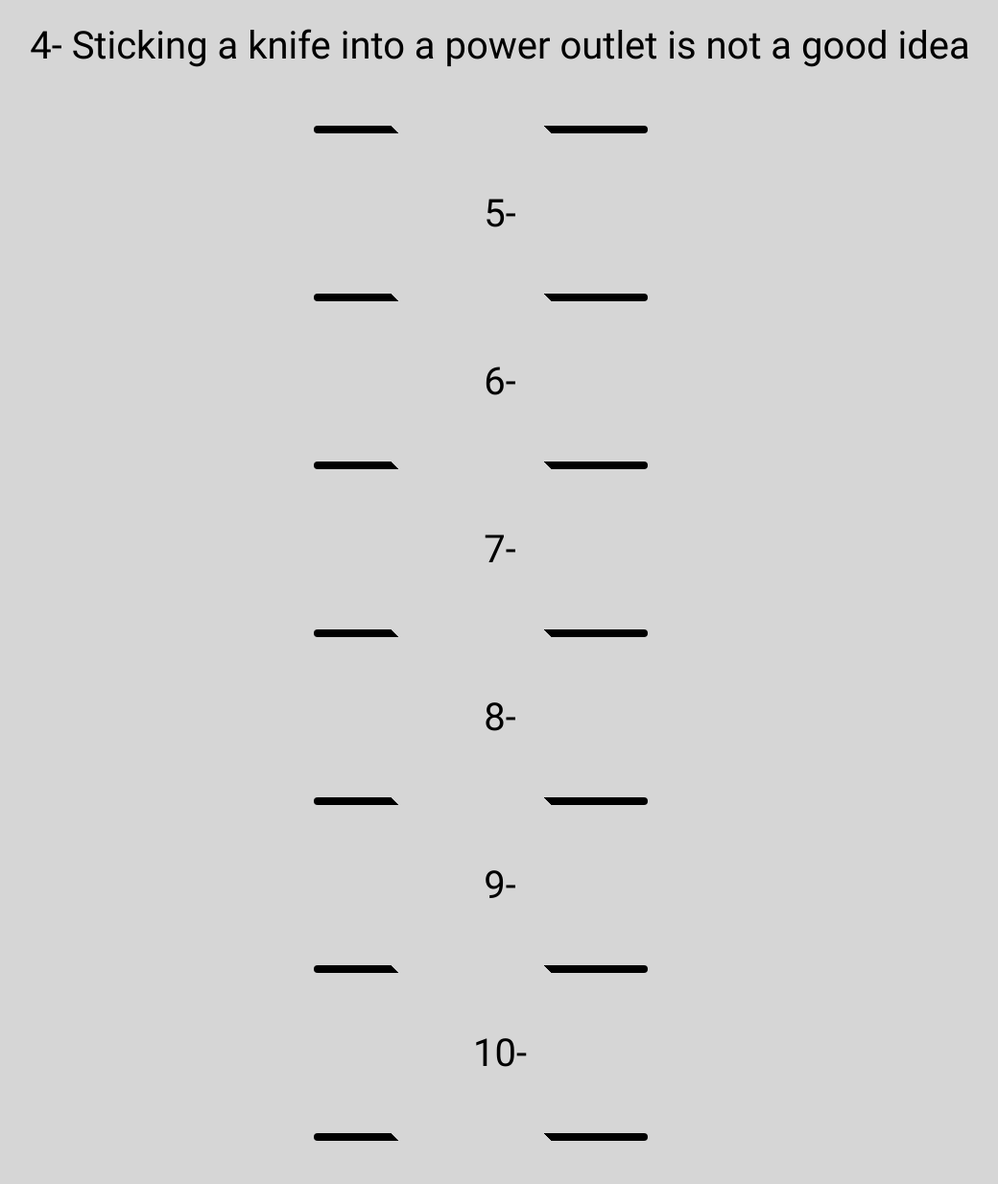
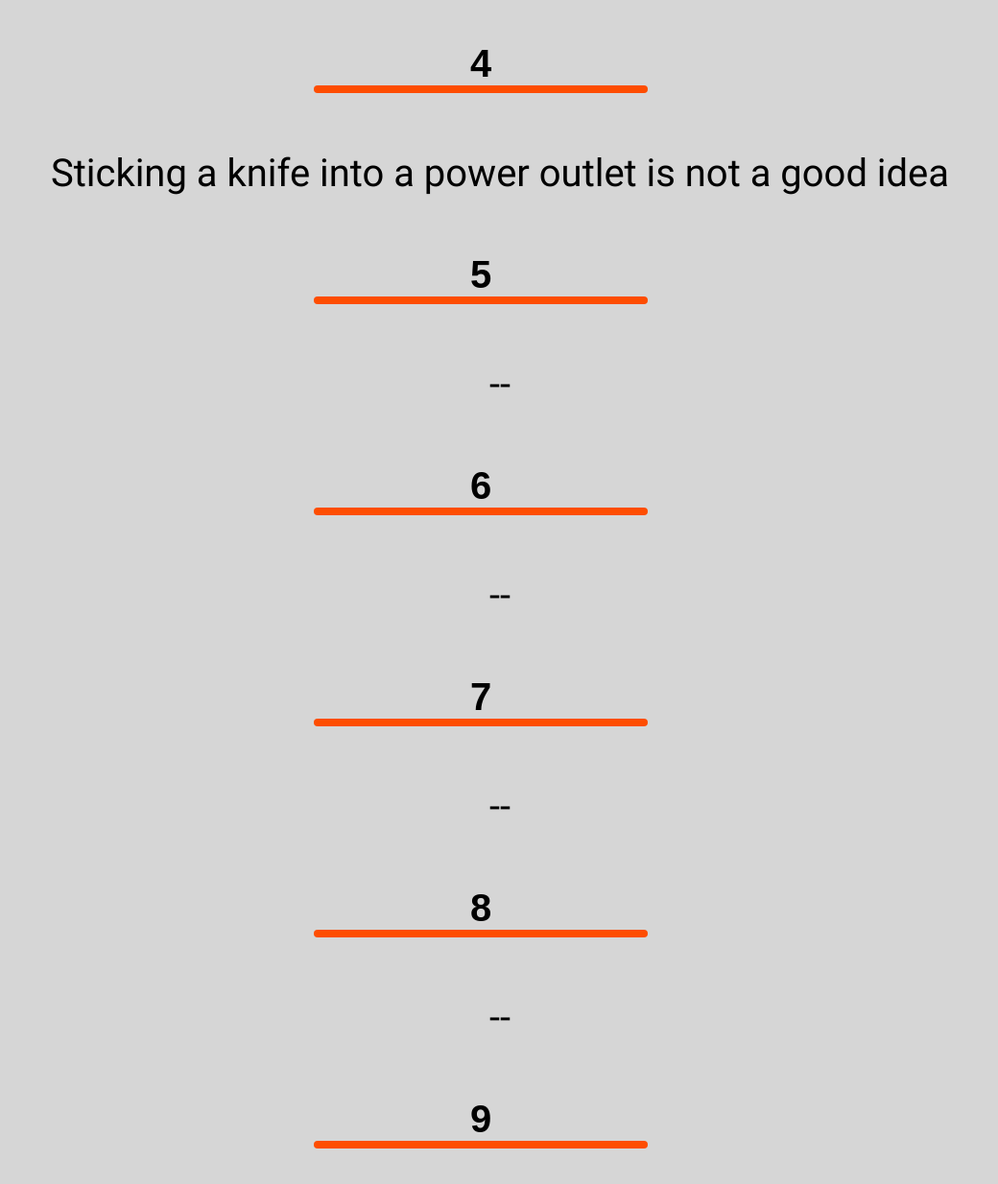
Before and after one commit to Finnald/SageTechTips, a website: page public/stt.html in a window 1280 px wide. Shown: the part 754-1988 px from the top of the page at 96% size, without its empty margins (139-1179 px from the left). Before the commit the page ends 1943 px from the top, so only its background shows below. Drawn offline with Linux system fonts and the light colour scheme; files whose address does not match are found by name.

Commit message:
Changed tip stylings again to add underlined numbers

```diff
--- a/public/stt.html
+++ b/public/stt.html
@@ -23,27 +23,36 @@
             </ul>
         </nav>
         <div id="Tip-box">
+            <h2 id="TipNumber">1</h2>
             <hr>
-            <p id="Tip">1- Toasters do not belong in the bath kids, neither do hair dryers</p>
+            <p id="Tip">Toasters do not belong in the bath kids, neither do hair dryers</p>
+            <h2 id="TipNumber">2</h2>
             <hr>
-            <p id="Tip">2- Tin foil is not microwave safe you absolute carrot</p>
+            <p id="Tip">Tin foil is not microwave safe you absolute carrot</p>
+            <h2 id="TipNumber">3</h2>
             <hr>
-            <p id="Tip">3- I would reccomend not to stick a fork in the toaster</p>
+            <p id="Tip">I would recommend not to stick a fork in the toaster</p>
+            <h2 id="TipNumber">4</h2>
             <hr>
-            <p id="Tip">4- Sticking a knife into a power outlet is not a good idea</p>
+            <p id="Tip">Sticking a knife into a power outlet is not a good idea</p>
+            <h2 id="TipNumber">5</h2>
             <hr>
-            <p id="Tip">5-</p>
+            <p id="Tip">--</p>
+            <h2 id="TipNumber">6</h2>
             <hr>
-            <p id="Tip">6-</p>
+            <p id="Tip">--</p>
+            <h2 id="TipNumber">7</h2>
             <hr>
-            <p id="Tip">7-</p>
+            <p id="Tip">--</p>
+            <h2 id="TipNumber">8</h2>
             <hr>
-            <p id="Tip">8-</p>
+            <p id="Tip">--</p>
+            <h2 id="TipNumber">9</h2>
             <hr>
-            <p id="Tip">9-</p>
+            <p id="Tip">--</p>
+            <h2 id="TipNumber">10</h2>
             <hr>
-            <p id="Tip">10-</p>
-            <hr>
+            <p id="Tip">--</p>
         </div>
     </body>
 </html>
--- a/public/stylesheets/tipStyles.css
+++ b/public/stylesheets/tipStyles.css
@@ -21,12 +21,14 @@ hr {
     height: 8px;
     margin-left: auto;
     margin-right: auto;
-    background: linear-gradient(135deg, black 25%, transparent 25%) -20px 0,
-    linear-gradient(225deg, black 25%, transparent 25%) -20px 0,
-    linear-gradient(315deg, black 25%, transparent 25%),
-    linear-gradient(45deg, black 25%, transparent 25%);
+    background: #fe4d01;
     border: 0 none;
     border-radius: 4px;
     margin-bottom: 0;
     margin-top: 0;
 }
+
+#TipNumber {
+    display: unset;
+    font-size: 100%;
+}
```
